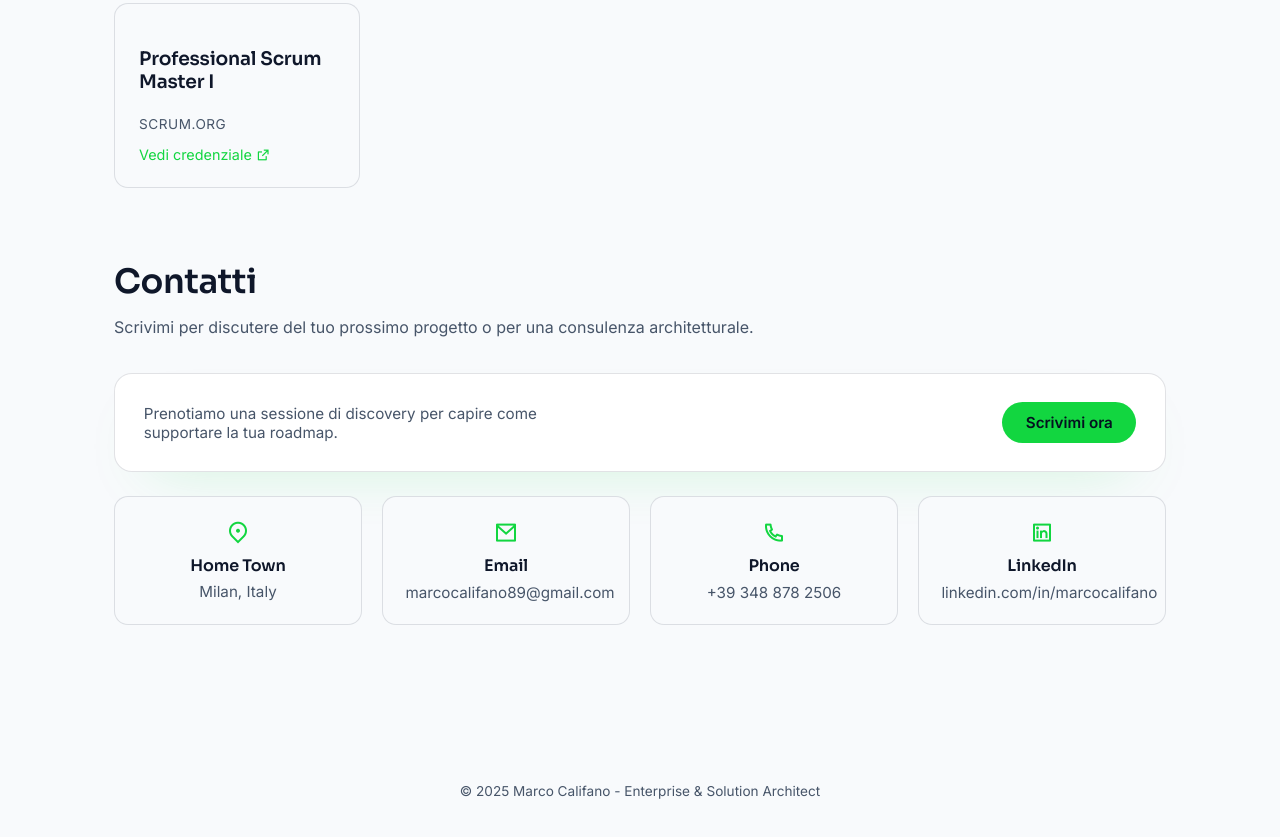
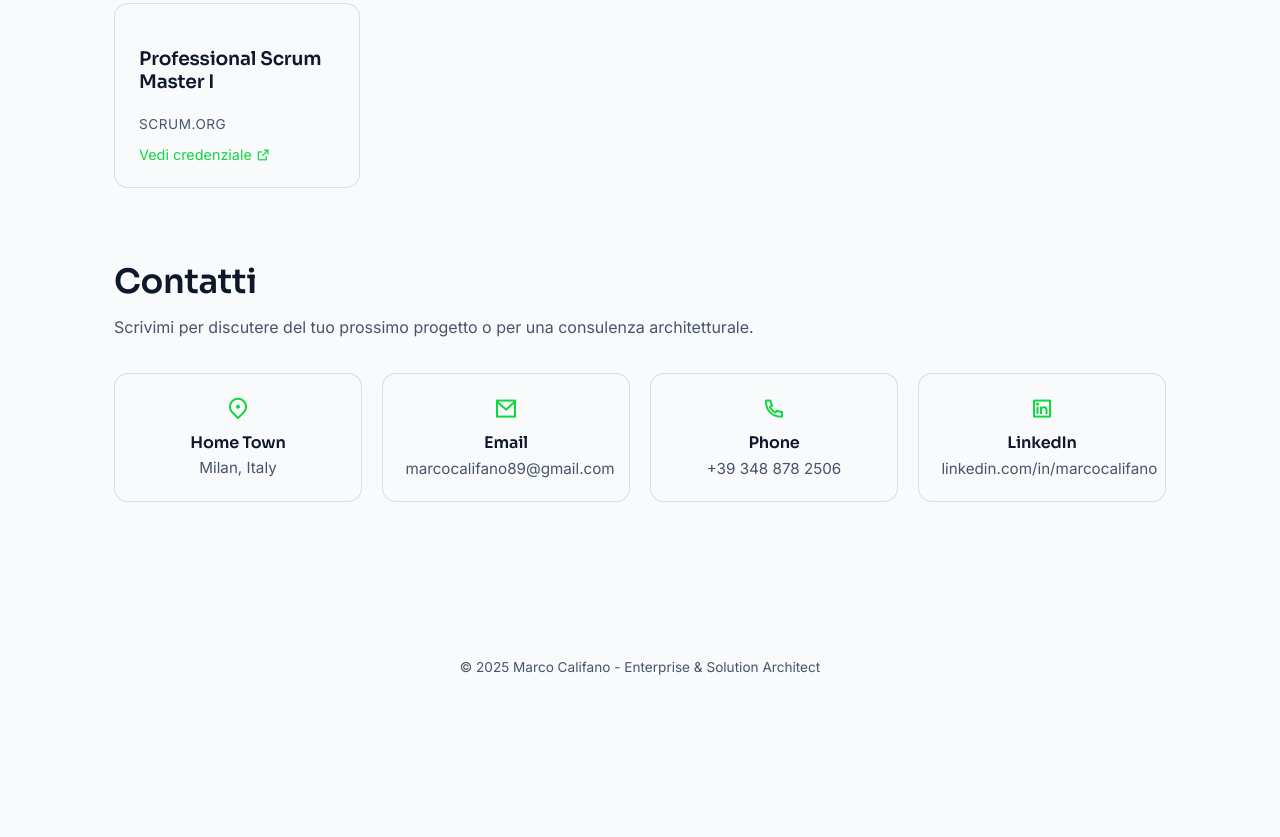
Before and after one commit to marcocalifano89/marcocalifano89.github.io, an Astro site: page / in a window 1280 px wide. Shown: the part 3924-4761 px from the top of the page. After the commit the page ends 4677 px from the top, so only its background shows below. Built offline with nearby package versions, Linux system fonts and the light colour scheme; Astro itself is replaced by a stand-in of ours.

Commit message:
updates contact

```diff
--- a/src/components/SitePage.astro
+++ b/src/components/SitePage.astro
@@ -51,12 +51,6 @@ const heroTagline =
     ? 'Strategia cloud, dati e AI con delivery misurabile.'
     : 'Cloud, data & AI strategy with measurable delivery.';
 const metricIcons = ['ri-stack-line', 'ri-cpu-line', 'ri-team-line'];
-const contactCtaLabel = locale === 'it' ? 'Scrivimi ora' : 'Get in touch';
-const contactCtaText =
-  locale === 'it'
-    ? 'Prenotiamo una sessione di discovery per capire come supportare la tua roadmap.'
-    : "Let's schedule a discovery session to understand how I can support your roadmap.";
-const contactCtaHref = emailCard?.href ?? 'mailto:marcocalifano89@gmail.com';
 ---
 <BaseLayout title={head.title} description={head.description} keywords={head.keywords} lang={locale}>
   <meta slot="meta" property="og:title" content={head.title} />
@@ -295,10 +289,6 @@ const contactCtaHref = emailCard?.href ?? 'mailto:marcocalifano89@gmail.com';
       <div class="section-heading">
         <h2>{contact.title}</h2>
         <p>{contact.intro}</p>
-      </div>
-      <div class="contact-cta">
-        <p>{contactCtaText}</p>
-        <a class="button" href={contactCtaHref}>{contactCtaLabel}</a>
       </div>
       <div class="contact-grid">
         {contact.cards.map(({ icon, label, text, href }) => (
--- a/src/styles/global.css
+++ b/src/styles/global.css
@@ -859,31 +859,6 @@ section {
   grid-template-columns: repeat(auto-fit, minmax(200px, 1fr));
 }
 
-.contact-cta {
-  display: flex;
-  flex-wrap: wrap;
-  align-items: center;
-  justify-content: space-between;
-  gap: 1rem;
-  background: var(--surface-primary);
-  border: 1px solid var(--border-subtle);
-  border-radius: 18px;
-  padding: 1.8rem;
-  margin-bottom: 1.5rem;
-  box-shadow: 0 24px 60px -38px rgba(18, 214, 64, 0.35);
-}
-
-.contact-cta p {
-  margin: 0;
-  color: var(--text-muted);
-  max-width: 42ch;
-  font-size: 0.95rem;
-}
-
-.contact-cta .button {
-  flex-shrink: 0;
-}
-
 .contact-card {
   background: var(--surface-secondary);
   border-radius: 14px;
@@ -1054,14 +1029,6 @@ section {
     justify-content: center;
   }
 
-  .contact-cta {
-    gap: 1.2rem;
-  }
-
-  .contact-cta .button {
-    width: 100%;
-  }
-
   .page {
     padding-bottom: 4rem;
   }
```
